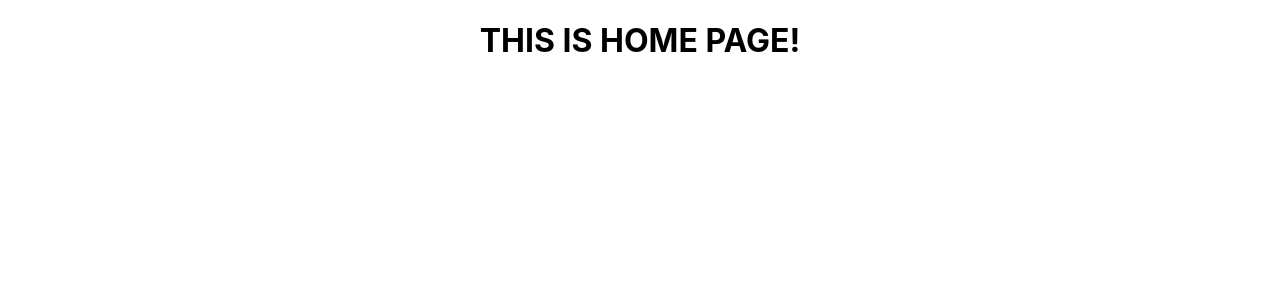
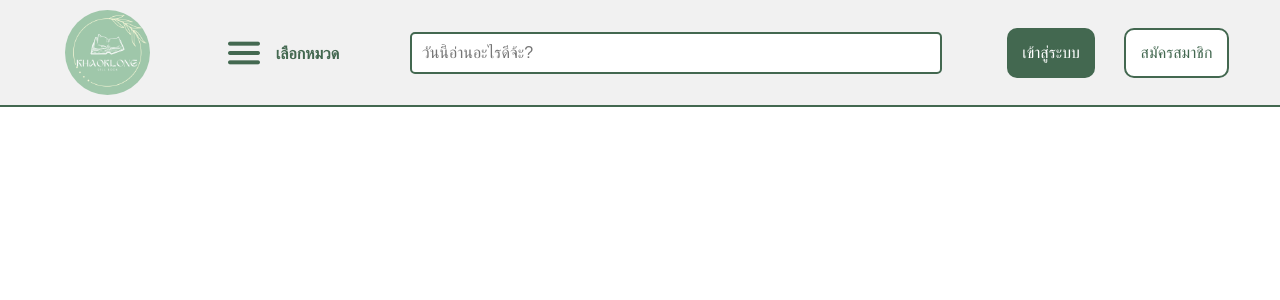
Before and after one commit to Maruki119/online-book-store, a React (Create React App) app in the folder frontend/: page / in a window 1280 px wide. Shown: the top 300 px of the page. Built offline with nearby package versions, Linux system fonts and the light colour scheme.

Commit message:
add Navbar.js , Navbar.css modify App.js

```diff
--- a/frontend/src/App.js
+++ b/frontend/src/App.js
@@ -1,6 +1,5 @@
 import React, { useState, useEffect } from "react";
-import './App.css';
-
+import Navbar from "./components/Navbar";
 import Home from "./components/Home";
 import List from "./components/List";
 import {BrowserRouter as Router, Route, Routes} from 'react-router-dom';
@@ -11,8 +10,8 @@ function App() {
     <div className="App">
       <Router>
         <Routes>
-          <Route exact path = "/" element = {<Home/>}/>
-          <Route exact path = "/list" element = {<List/>}/>
+          <Route exact path = "/" element = {<Navbar/>}/>
+          <Route exact path = "/login" element = {<List/>}/>
         </Routes>
       </Router>
     </div>
--- /dev/null
+++ b/frontend/src/components/Navbar.css
@@ -0,0 +1,106 @@
+.nav_container
+{
+    display: flex;
+    height: 105px;
+    background-color: rgb(241, 241, 241);
+    border-bottom: 2px solid #436850;
+}
+
+.logo{
+    width: 145px ;
+    height: 85px;
+    display: flex;
+    padding-top: 10px;
+    padding-bottom: 10px;
+    padding-left: 40px;
+    margin-left: 25px;
+}
+
+.logo img {
+    width: 85px ;
+    height: 85px ;
+    border-radius: 50%;
+    overflow: hidden;
+}
+
+.menu{
+    width: 32px ;
+    height: 32px;
+    display: flex;
+    padding-top: 37px;
+    padding-bottom: 35px;
+    padding-left: 60px;
+}
+
+h1{
+    display: flex;
+    width: 120px;
+    font-family: Georgia, serif;
+    font-size: 16px;
+    color:#436850;
+    justify-content: center;
+    align-items: center;
+    padding-left: 5px;
+    padding-right: 25px;
+}
+
+.App-search{
+    width: 750px;
+    display: flex;
+    align-items: center;
+    margin-top: 15px;
+    padding: 35px;
+}
+
+input {
+    width: 100%;
+    display: flex;
+    padding: 10px;
+    margin-bottom: 15px;
+    border: 2px solid #436850;
+    border-radius: 5px;
+    font-size: 16px;
+}
+
+.Sign-in .sign-in-button{
+ display: flex;
+ height: 50px;
+ justify-content: center;
+ align-items: center;
+ color: white;
+ padding: 15px;
+ text-align: center;
+ font-size: 16px;
+ background-color: #436850;
+ border: none;
+ border-radius: 10px;
+}
+
+.Sign-up .sign-up-button{
+display: flex;
+height: 50px;
+justify-content: center;
+align-items: center;
+color: #436850;
+padding: 15px;
+text-align: center;
+font-size: 16px;
+border-radius: 10px;
+border: 2px solid #436850;
+background-color: #ffffff;
+}
+
+.Sign-in {
+ display: flex;
+ width: 150px;
+ align-items: center;
+ margin-left: 30px;
+ margin-right: 10px;
+}
+
+.Sign-up {
+ display: flex;
+ width: 150px;
+ align-items: center;
+ margin-right: 50px;
+}
--- /dev/null
+++ b/frontend/src/components/Navbar.js
@@ -0,0 +1,42 @@
+import React, { useState, useEffect } from "react";
+import './Navbar.css'
+
+
+function Navbar()
+{
+
+    return (
+        <div className="navbar">
+            <div className="nav_container">
+                <div className="logo">
+                    <img className='App-logo' src = '/images/Khaoklong.png'></img>
+                </div>
+                <div className="menu">
+                    <img className='App-menu' src = '/images/menu-burger.png'></img>
+                </div>
+                <h1>เลือกหมวด</h1>
+                <div className="App-search">
+                    <input
+                        className='serch-input'
+                        type='text'
+                        placeholder="วันนี้อ่านอะไรดีจ้ะ?"
+                    />
+                </div>
+                <div className = "Sign-in">
+                        <button className="sign-in-button">เข้าสู่ระบบ</button>
+
+                </div>
+
+
+                <div className = "Sign-up">
+                        <button className="sign-up-button">สมัครสมาชิก</button>
+
+                </div>
+
+            </div>
+        </div>
+    );
+
+}
+
+export default Navbar;
```
